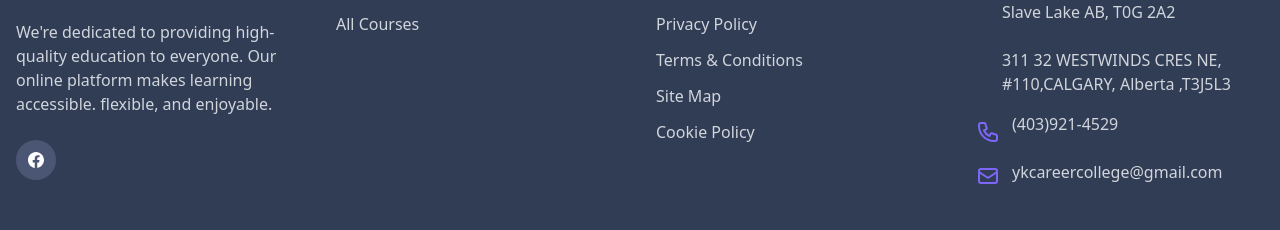
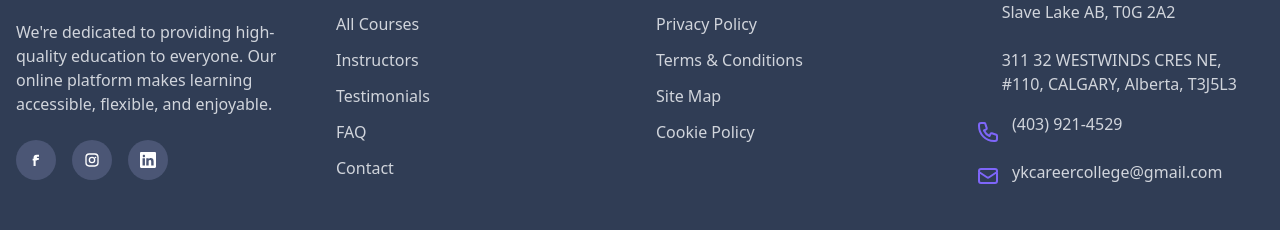
Before and after one commit to Shubham-juris/ykcareercollege, a React (Vite) app: page / in a window 1280 px wide. Shown: the part 3625-3855 px from the top of the page. Built offline with nearby package versions, Linux system fonts and the light colour scheme.

Commit message:
Update Footer.jsx

```diff
--- a/src/components/common/Footer.jsx
+++ b/src/components/common/Footer.jsx
@@ -1,9 +1,12 @@
+
 import logo from "../../assets/logo.png";
+
 export default function Footer() {
   return (
     <footer className="bg-[#303d55] text-white pt-16 pb-8">
       <div className="container mx-auto px-4">
         <div className="grid grid-cols-1 md:grid-cols-2 lg:grid-cols-4 gap-8 mb-12">
+          {/* Logo and Description */}
           <div>
             <div className="flex items-center mb-6">
               <div className="bg-white p-1 rounded-md mx-2">
@@ -13,17 +16,16 @@ export default function Footer() {
                   className="h-16 w-auto object-contain"
                 />
               </div>
-
               <span className="font-bold text-xl">Yk Career College</span>
             </div>
-
             <p className="text-gray-300 mb-6">
               We're dedicated to providing high-quality education to everyone.
-              Our online platform makes learning accessible. flexible, and
+              Our online platform makes learning accessible, flexible, and
               enjoyable.
             </p>
-
+            {/* Social Links */}
             <div className="flex space-x-4">
+              {/* Facebook */}
               <a
                 href="https://www.facebook.com/profile.php?id=100095249027209"
                 className="h-10 w-10 bg-[#4b5675] flex items-center justify-center rounded-full hover:bg-[#7e66f9] transition-colors"
@@ -33,195 +35,104 @@ export default function Footer() {
                   width="16"
                   height="16"
                   fill="currentColor"
+                  viewBox="0 0 16 16"
                   className="bi bi-facebook"
-                  viewBox="0 0 16 16"
                 >
-                  <path d="M16 8.049c0-4.446-3.582-8.05-8-8.05C3.58 0-.002 3.603-.002 8.05c0 4.017 2.926 7.347 6.75 7.951v-5.625h-2.03V8.05H6.75V6.275c0-2.017 1.195-3.131 3.022-3.131.876 0 1.791.157 1.791.157v1.98h-1.009c-.993 0-1.303.621-1.303 1.258v1.51h2.218l-.354 2.326H9.25V16c3.824-.604 6.75-3.934 6.75-7.951z" />
+                  <path d="M8.94 8.57H7.64v5.34H5.56V8.57H4.64V6.72h.92V5.81c0-1.21.53-3.11 3.12-3.11l2.29.01v2.07h-1.66c-.16 0-.4.08-.4.43v.9h2.03l-.26 1.85H8.94v5.34z" />
                 </svg>
               </a>
 
+              {/* Instagram */}
+              <a
+                href="https://www.instagram.com/p/DJ48Wz8zP0S/"
+                className="h-10 w-10 bg-[#4b5675] flex items-center justify-center rounded-full hover:bg-[#7e66f9] transition-colors"
+              >
+                <svg
+                  xmlns="http://www.w3.org/2000/svg"
+                  width="16"
+                  height="16"
+                  fill="currentColor"
+                  viewBox="0 0 24 24"
+                  className="bi bi-instagram"
+                >
+                  <path d="M7.75 2h8.5A5.76 5.76 0 0122 7.75v8.5A5.76 5.76 0 0116.25 22h-8.5A5.76 5.76 0 012 16.25v-8.5A5.76 5.76 0 017.75 2zm0 2C5.68 4 4 5.68 4 7.75v8.5C4 18.32 5.68 20 7.75 20h8.5C18.32 20 20 18.32 20 16.25v-8.5C20 5.68 18.32 4 16.25 4h-8.5zM12 7a5 5 0 110 10 5 5 0 010-10zm0 2a3 3 0 100 6 3 3 0 000-6zm5.25-2a1.25 1.25 0 110 2.5 1.25 1.25 0 010-2.5z" />
+                </svg>
+              </a>
 
-
+              {/* LinkedIn */}
+              <a
+                href="https://ca.linkedin.com/in/s-jassal"
+                className="h-10 w-10 bg-[#4b5675] flex items-center justify-center rounded-full hover:bg-[#7e66f9] transition-colors"
+              >
+                <svg
+                  xmlns="http://www.w3.org/2000/svg"
+                  width="16"
+                  height="16"
+                  fill="currentColor"
+                  viewBox="0 0 16 16"
+                  className="bi bi-linkedin"
+                >
+                  <path d="M0 1.146C0 .513.526 0 1.175 0h13.65C15.474 0 16 .513 16 1.146v13.708c0 .633-.526 1.146-1.175 1.146H1.175C.526 16 0 15.487 0 14.854V1.146zm4.943 12.248V6.169H2.542v7.225h2.401zm-1.2-8.212c.837 0 1.354-.554 1.354-1.248-.015-.708-.517-1.248-1.339-1.248C3.243 2.685 2.71 3.225 2.71 3.932c0 .694.502 1.248 1.316 1.248h.016zm4.908 8.212V9.359c0-.215.016-.43.08-.584.176-.43.576-.875 1.248-.875.88 0 1.233.66 1.233 1.63v3.864h2.401V9.266c0-2.22-1.183-3.252-2.764-3.252-1.274 0-1.845.7-2.165 1.19v.025h-.016a5.35 5.35 0 01.016-.025V6.169h-2.4c.03.684 0 7.225 0 7.225h2.4z" />
+                </svg>
+              </a>
             </div>
           </div>
 
+          {/* Quick Links */}
           <div>
             <h3 className="text-xl font-bold mb-6">Quick Links</h3>
             <ul className="space-y-3">
-              <li>
-                <a
-                  href="/about"
-                  className="text-gray-300 hover:text-white hover:underline transition-colors"
-                >
-                  About Us
-                </a>
-              </li>
-              <li>
-                <a
-                  href="/courses"
-                  className="text-gray-300 hover:text-white hover:underline transition-colors"
-                >
-                  All Courses
-                </a>
-              </li>
-              <li>
-                <a
-                  href="/instructors"
-                  className="text-gray-300 hover:text-white hover:underline transition-colors"
-                >
-
-                </a>
-              </li>
-              <li>
-                <a
-                  href="/testimonials"
-                  className="text-gray-300 hover:text-white hover:underline transition-colors"
-                >
-
-                </a>
-              </li>
-              <li>
-                <a
-                  href="/faq"
-                  className="text-gray-300 hover:text-white hover:underline transition-colors"
-                >
-
-                </a>
-              </li>
-              <li>
-                <a
-                  href="/contact"
-                  className="text-gray-300 hover:text-white hover:underline transition-colors"
-                >
-
-                </a>
-              </li>
+              <li><a href="/about" className="text-gray-300 hover:text-white hover:underline transition-colors">About Us</a></li>
+              <li><a href="/courses" className="text-gray-300 hover:text-white hover:underline transition-colors">All Courses</a></li>
+              <li><a href="/instructors" className="text-gray-300 hover:text-white hover:underline transition-colors">Instructors</a></li>
+              <li><a href="/testimonials" className="text-gray-300 hover:text-white hover:underline transition-colors">Testimonials</a></li>
+              <li><a href="/faq" className="text-gray-300 hover:text-white hover:underline transition-colors">FAQ</a></li>
+              <li><a href="/contact" className="text-gray-300 hover:text-white hover:underline transition-colors">Contact</a></li>
             </ul>
           </div>
 
+          {/* Support */}
           <div>
             <h3 className="text-xl font-bold mb-6">Support</h3>
             <ul className="space-y-3">
-              <li>
-                <a
-                  href="/help"
-                  className="text-gray-300 hover:text-white hover:underline transition-colors"
-                >
-                  Help Center
-                </a>
-              </li>
-              <li>
-                <a
-                  href="/privacy"
-                  className="text-gray-300 hover:text-white hover:underline transition-colors"
-                >
-                  Privacy Policy
-                </a>
-              </li>
-              <li>
-                <a
-                  href="/terms"
-                  className="text-gray-300 hover:text-white hover:underline transition-colors"
-                >
-                  Terms & Conditions
-                </a>
-              </li>
-              <li>
-                <a
-                  href="/sitemap"
-                  className="text-gray-300 hover:text-white hover:underline transition-colors"
-                >
-                  Site Map
-                </a>
-              </li>
-              <li>
-                <a
-                  href="/cookies"
-                  className="text-gray-300 hover:text-white hover:underline transition-colors"
-                >
-                  Cookie Policy
-                </a>
-              </li>
+              <li><a href="/help" className="text-gray-300 hover:text-white hover:underline transition-colors">Help Center</a></li>
+              <li><a href="/privacy" className="text-gray-300 hover:text-white hover:underline transition-colors">Privacy Policy</a></li>
+              <li><a href="/terms" className="text-gray-300 hover:text-white hover:underline transition-colors">Terms & Conditions</a></li>
+              <li><a href="/sitemap" className="text-gray-300 hover:text-white hover:underline transition-colors">Site Map</a></li>
+              <li><a href="/cookies" className="text-gray-300 hover:text-white hover:underline transition-colors">Cookie Policy</a></li>
             </ul>
           </div>
 
+          {/* Contact Info */}
           <div>
             <h3 className="text-xl font-bold mb-6">Contact Info</h3>
             <div className="space-y-4">
               <div className="flex items-start">
-                <svg
-                  xmlns="http://www.w3.org/2000/svg"
-                  className="h-6 w-6 text-[#7e66f9] mr-3 mt-1"
-                  fill="none"
-                  viewBox="0 0 24 24"
-                  stroke="currentColor"
-                >
-                  <path
-                    strokeLinecap="round"
-                    strokeLinejoin="round"
-                    strokeWidth={2}
-                    d="M17.657 16.657L13.414 20.9a1.998 1.998 0 01-2.827 0l-4.244-4.243a8 8 0 1111.314 0z"
-                  />
-                  <path
-                    strokeLinecap="round"
-                    strokeLinejoin="round"
-                    strokeWidth={2}
-                    d="M15 11a3 3 0 11-6 0 3 3 0 016 0z"
-                  />
+                <svg xmlns="http://www.w3.org/2000/svg" className="h-6 w-6 text-[#7e66f9] mr-3 mt-1" fill="none" viewBox="0 0 24 24" stroke="currentColor">
+                  <path strokeLinecap="round" strokeLinejoin="round" strokeWidth={2} d="M17.657 16.657L13.414 20.9a1.998 1.998 0 01-2.827 0l-4.244-4.243a8 8 0 1111.314 0z" />
+                  <path strokeLinecap="round" strokeLinejoin="round" strokeWidth={2} d="M15 11a3 3 0 11-6 0 3 3 0 016 0z" />
                 </svg>
                 <div className="text-gray-300">
-                215-213 Main Street, <br/>
-                Slave Lake AB, T0G 2A2<br/>
-<br/>
-                  311 32 WESTWINDS CRES NE, #110,CALGARY, Alberta ,T3J5L3
+                  215-213 Main Street, <br />
+                  Slave Lake AB, T0G 2A2<br /><br />
+                  311 32 WESTWINDS CRES NE, #110, CALGARY, Alberta, T3J5L3
                 </div>
               </div>
 
               <div className="flex items-start">
-                <svg
-                  xmlns="http://www.w3.org/2000/svg"
-                  className="h-6 w-6 text-[#7e66f9] mr-3 mt-2"
-                  fill="none"
-                  viewBox="0 0 24 24"
-                  stroke="currentColor"
-                >
-                  <path
-                    strokeLinecap="round"
-                    strokeLinejoin="round"
-                    strokeWidth={2}
-                    d="M3 5a2 2 0 012-2h3.28a1 1 0 01.948.684l1.498 4.493a1 1 0 01-.502 1.21l-2.257 1.13a11.042 11.042 0 005.516 5.516l1.13-2.257a1 1 0 011.21-.502l4.493 1.498a1 1 0 01.684.949V19a2 2 0 01-2 2h-1C9.716 21 3 14.284 3 6V5z"
-                  />
+                <svg xmlns="http://www.w3.org/2000/svg" className="h-6 w-6 text-[#7e66f9] mr-3 mt-2" fill="none" viewBox="0 0 24 24" stroke="currentColor">
+                  <path strokeLinecap="round" strokeLinejoin="round" strokeWidth={2} d="M3 5a2 2 0 012-2h3.28a1 1 0 01.948.684l1.498 4.493a1 1 0 01-.502 1.21l-2.257 1.13a11.042 11.042 0 005.516 5.516l1.13-2.257a1 1 0 011.21-.502l4.493 1.498a1 1 0 01.684.949V19a2 2 0 01-2 2h-1C9.716 21 3 14.284 3 6V5z" />
                 </svg>
                 <div className="text-gray-300">
-                  <a
-                    href="tel:(403)921-4529"
-                    className="  rounded-md  hover:bg-[#6a57cf] transition-colors   block"
-                  >
-                    (403)921-4529
-                  </a>
-
+                  <a href="tel:(403)921-4529" className="block hover:text-[#7e66f9] transition-colors">(403) 921-4529</a>
                 </div>
               </div>
 
               <div className="flex items-start">
-                <svg
-                  xmlns="http://www.w3.org/2000/svg"
-                  className="h-6 w-6 text-[#7e66f9] mr-3 mt-1"
-                  fill="none"
-                  viewBox="0 0 24 24"
-                  stroke="currentColor"
-                >
-                  <path
-                    strokeLinecap="round"
-                    strokeLinejoin="round"
-                    strokeWidth={2}
-                    d="M3 8l7.89 5.26a2 2 0 002.22 0L21 8M5 19h14a2 2 0 002-2V7a2 2 0 00-2-2H5a2 2 0 00-2 2v10a2 2 0 002 2z"
-                  />
+                <svg xmlns="http://www.w3.org/2000/svg" className="h-6 w-6 text-[#7e66f9] mr-3 mt-1" fill="none" viewBox="0 0 24 24" stroke="currentColor">
+                  <path strokeLinecap="round" strokeLinejoin="round" strokeWidth={2} d="M3 8l7.89 5.26a2 2 0 002.22 0L21 8M5 19h14a2 2 0 002-2V7a2 2 0 00-2-2H5a2 2 0 00-2 2v10a2 2 0 002 2z" />
                 </svg>
-                <a
-                  href="mailto:ykcareercollege@gmail.com"
-                  className="text-gray-300 text-md hover:text-[#7e66f9] transition-colors"
-                >
+                <a href="mailto:ykcareercollege@gmail.com" className="text-gray-300 hover:text-[#7e66f9] transition-colors">
                   ykcareercollege@gmail.com
                 </a>
               </div>
@@ -229,12 +140,9 @@ export default function Footer() {
           </div>
         </div>
 
-        {/* Bottom Copyright */}
+        {/* Footer Bottom */}
         <div className="pt-8 border-t border-[#4b5675] text-center">
-          <p className="text-gray-400">
-            <p>O/A as Northern Career Education College</p>
-
-          </p>
+          <p className="text-gray-400">O/A as Northern Career Education College</p>
         </div>
       </div>
     </footer>
```
